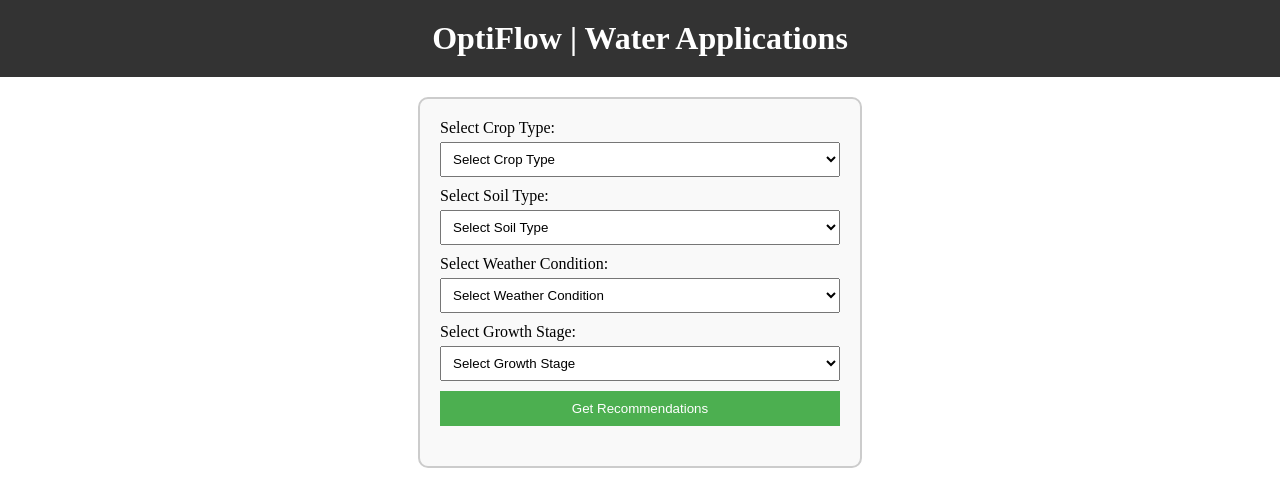
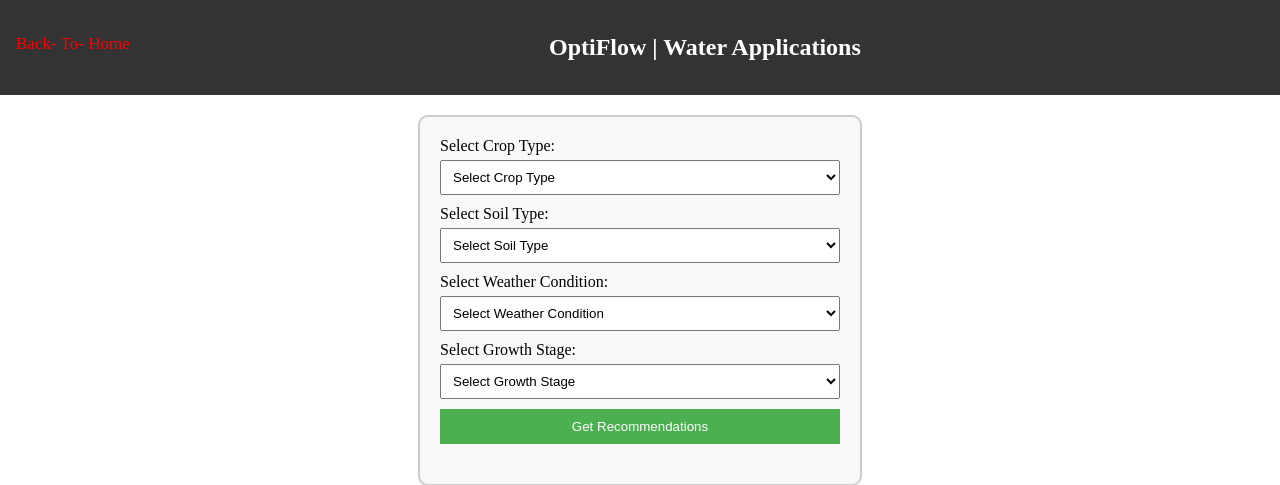
Before and after one commit to DemisoDaba/AquaTech-Nexus, a Flask app: page /optiflow in a window 1280 px wide. Shown: the top 485 px of the page. Run offline with Flask 2, Linux system fonts and the light colour scheme.

Commit message:
Addition of Return from free tools.

```diff
--- a/flaskapp/static/styles/optiflow_styles.css
+++ b/flaskapp/static/styles/optiflow_styles.css
@@ -10,6 +10,28 @@ header {
     color: #fff;
     text-align: center;
     padding: 20px 0;
+    overflow: hidden;
+}
+
+/* Style the header links */
+header a {
+    float: left;
+    display: block;
+    color: #fff;
+    text-align: center;
+    padding: 14px 16px;
+    text-decoration: none;
+    font-size: 17px;
+}
+
+/* Style the header h1 */
+header h1 {
+    display: block;
+    color: #fff; /* Adjusted color to match footer */
+    text-align: center;
+    padding: 14px 16px;
+    text-decoration: none;
+    font-size: 24px;
 }
 
 /* Style for the container */
@@ -66,19 +88,3 @@ footer {
     bottom: 0;
     width: 100%;
 }
-
-
-/* Style for the save button */
-#saveCsv {
-    width: 100%;
-    padding: 10px;
-    background-color: #337ab7;
-    color: white;
-    border: none;
-    cursor: pointer;
-    display: none; /* Initially hidden */
-}
-
-#saveCsv:hover {
-    background-color: #286090;
-}
--- a/flaskapp/templates/Dashboard.html
+++ b/flaskapp/templates/Dashboard.html
@@ -39,7 +39,7 @@
                     <p>Dashboard</p>
                 </div>
                 <div class="menu-item" id="dookShelf">
-                    <p>My Shelf</p>
+                    <p>My Store</p>
                 </div>
                 <div class="menu-item active" id="publish">
                     <p>Publishing</p>
--- a/flaskapp/templates/optiflow.html
+++ b/flaskapp/templates/optiflow.html
@@ -4,13 +4,19 @@
     <meta charset="UTF-8">
     <meta name="viewport" content="width=device-width, initial-scale=1.0">
     <title>OptiFlow | Water Application Recommendations</title>
-	<link rel="stylesheet" href="../static/styles/optiflow_styles.css">
+    <link rel="stylesheet" href="../static/styles/optiflow_styles.css">
 </head>
 <body>
     <header>
+        <div class="navbar1" id="navbar">
+            <a class="navbar-item-icon" href="{{ url_for('home') }}">
+                <span style="color: red;">Back-</span>
+                <span style="color: red;">To-</span>
+                <span style="color: red;">Home</span>
+            </a>
+        </div>
         <h1>OptiFlow | Water Applications</h1>
     </header>
-
     <div class="container">
         <form id="recommendationForm">
             <label for="crop_type">Select Crop Type:</label>
```
